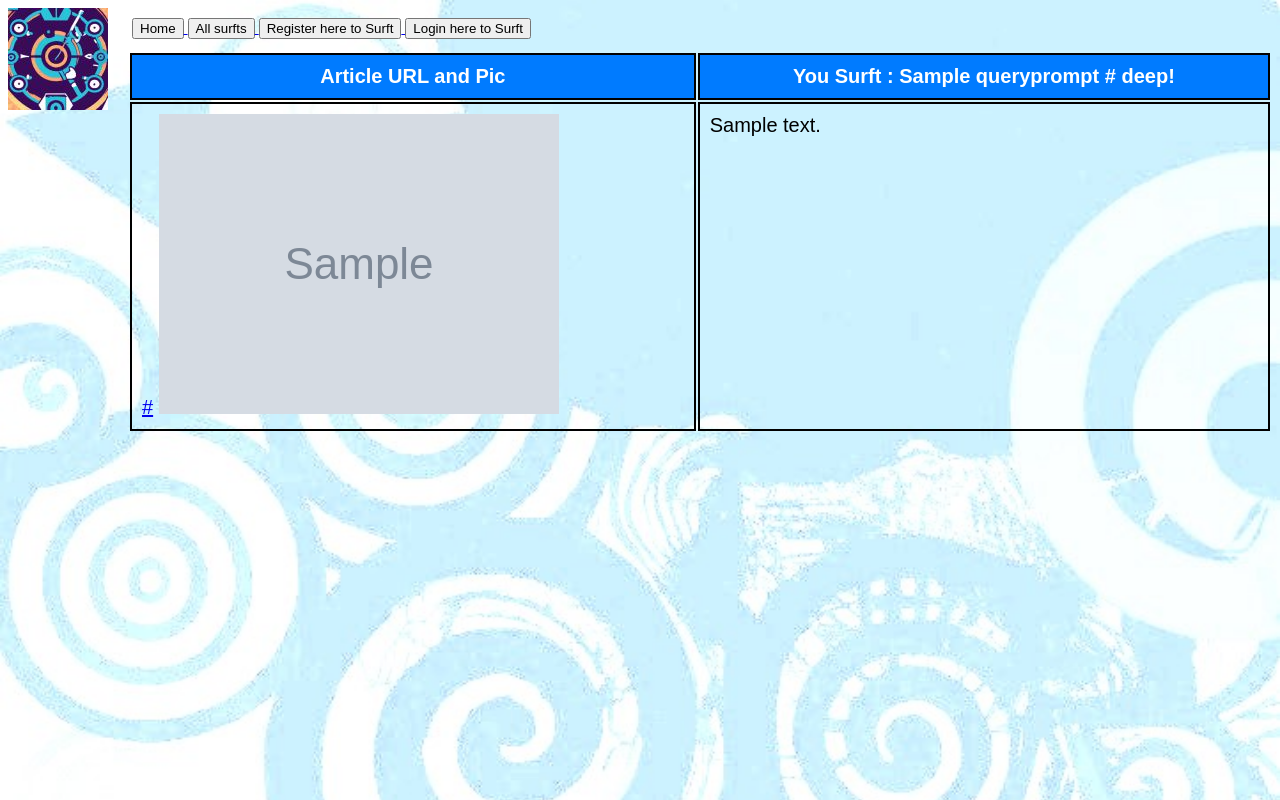
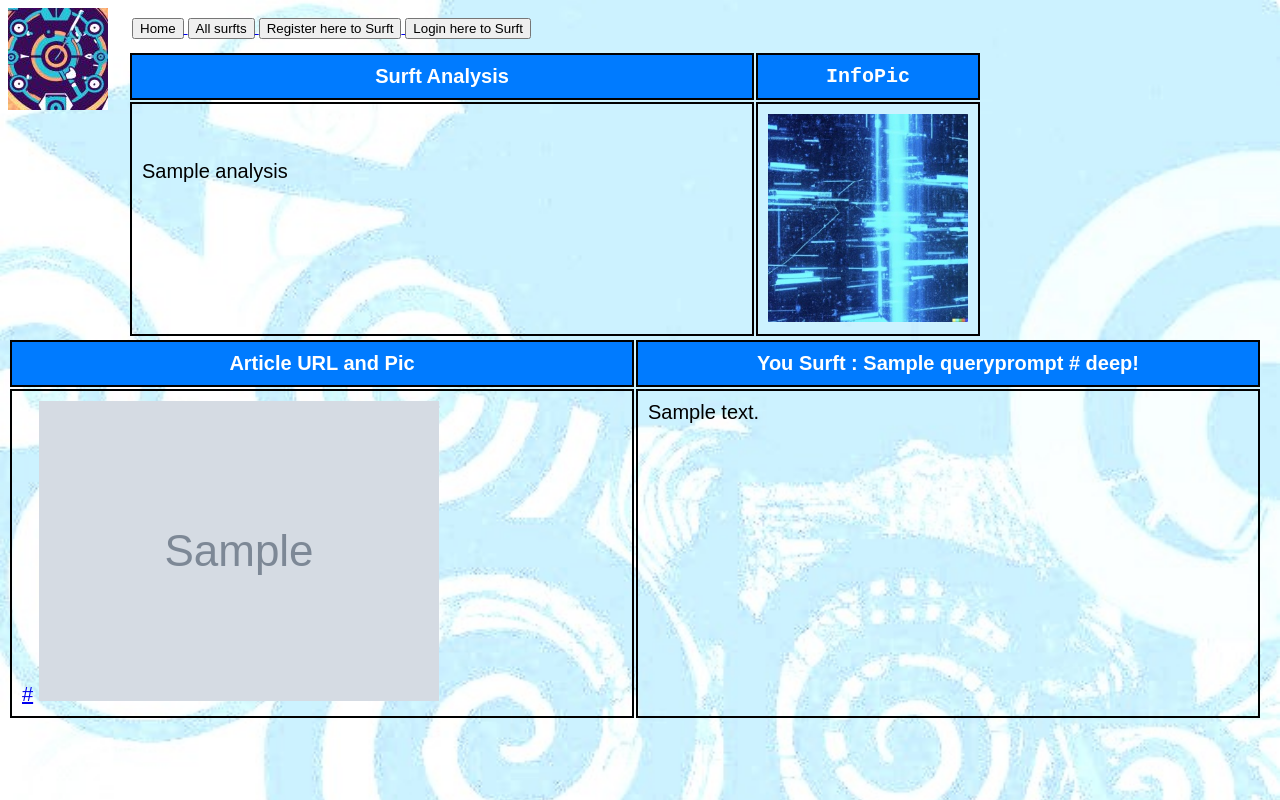
Before and after one commit to BlueSpike20/Surfter, a Django app: template Surfter/templates/results.html in a window 1280 px wide. Run offline with Django 3.2, Linux system fonts and the light colour scheme; the template is opened without the code that fills it: most values are stand-ins (such as "Sample title", 1, 10 or a date in 2020); grey boxes marked "Sample" are stand-in pictures.

Commit message:
got hyperanalysis on top of the analysis table on the results page

```diff
--- a/Surfter/templates/results.html
+++ b/Surfter/templates/results.html
@@ -1,12 +1,35 @@
 {% extends 'base.html' %}
+{% load static %}
 
 {% block content %}
+
+<table>
+
+    <tr>
+        <th class="myHeaderStyle1">Surft Analysis</th>
+        <th class="myHeaderStyle2"> InfoPic </th>
+    </tr>
+    <tr>
+        <td class="myCellStyle1">
+            <strong>{{analysis.query}}</strong>
+            <br>
+            <br>
+            {{ analysis.analysis }}
+        </td>
+        <td class="myCellStyle2">
+            <img src="{% static 'TempHyperAnalysis.jpg' %}" alt="Image" style="max-width: 100%; height: auto;">
+        </td>
+    </tr>
+
+</table>
+
 
 <table>
     <tr>
         <th class="myHeaderStyle1">Article URL and Pic</th>
         <th class="myHeaderStyle1"> You Surft : {{queryprompt}} {{How_many_URLs_to_get}} deep! </th>
     </tr>
+
 
     {% for article in articlecollection %}
     <tr>
--- a/Surfter/templates/savedsurfts.html
+++ b/Surfter/templates/savedsurfts.html
@@ -18,7 +18,7 @@
             {{ analysis.analysis }}
         </td>
         <td class="myCellStyle2">{{article.AItext}}
-        <img src="{% static 'TempHyperAnalysis.jpg' %}" alt="Image" style="max-width: 100%; height: auto;">
+            <img src="{% static 'TempHyperAnalysis.jpg' %}" alt="Image" style="max-width: 100%; height: auto;">
         </td>
     </tr>
     {% endfor %}
--- a/calc/tasks.py
+++ b/calc/tasks.py
@@ -139,7 +139,7 @@
 
     analysis.analysis = do_hyperanalysis_on_collection_of_article_text(collection_of_article_text)
     analysis.save()
-    analysis.img = do_dalle_magic_on_query(analysis)
+    #analysis.img = do_dalle_magic_on_query(analysis)
     print(analysis.analysis)
 
     #context = {'query': queryprompt, 'depth': How_many_URLs_to_get, 'goodurls':GoodURLs, 'articlecollection': ArticleCollection}
@@ -351,7 +351,7 @@
     return completion.choices[0].message.content
 
 #TODO figure out this bit :D
-def do_dalle_magic_on_query(analysis):
+""" def do_dalle_magic_on_query(analysis):
     response = client.images.generate(
     model="dall-e-3",
     prompt="a robot surfer on a wave of information",
@@ -361,4 +361,4 @@
     )
 
     image_url = response.data[0].url
-    return image_url
+    return image_url """
```
Also changed, not shown: calc/views.py (+2 -15 lines).
